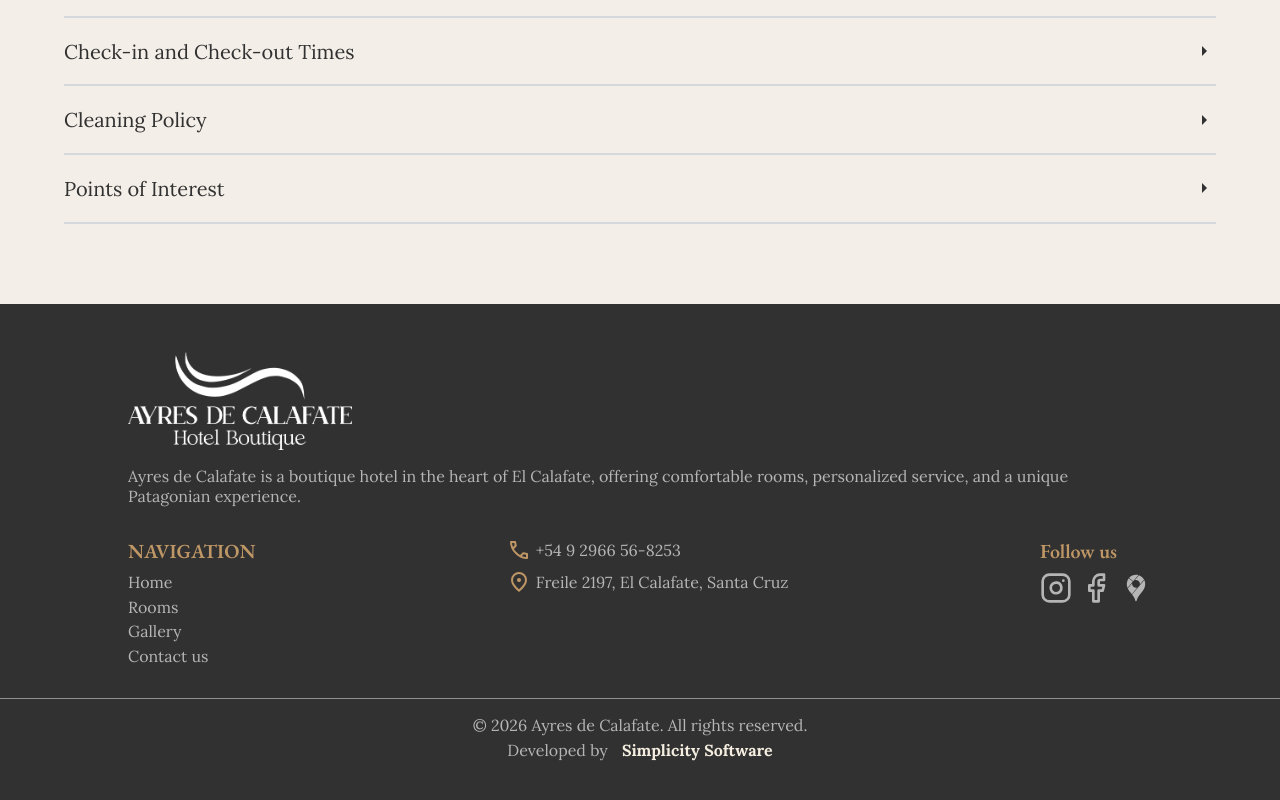
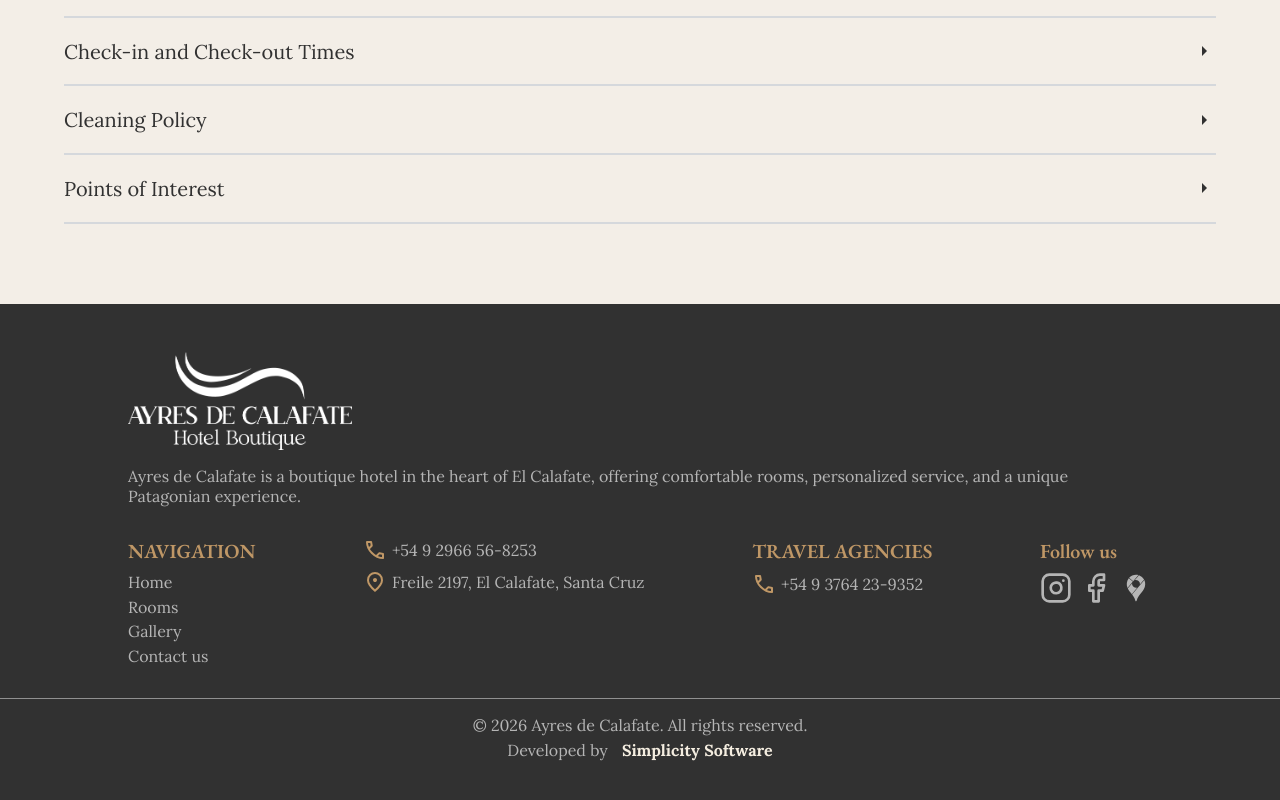
Before and after one commit to juanicenteno/hotel_ayres_calafate_next, a Next.js app: page /en/spa in a window 1280 px wide. Shown: the part 3536-4336 px from the top of the page. Built offline with nearby package versions, Linux system fonts and the light colour scheme; a web font is replaced by a local one.

Commit message:
actualizando hero contact, agregando seccion 'agencias de viajes' en footer

```diff
--- a/messages/en.json
+++ b/messages/en.json
@@ -52,6 +52,7 @@
     "discover_ayres": "Discover Ayres with all the comforts",
     "home_discover_text": "Escape the routine and live a unique experience in El Calafate, Argentina. Our boutique hotel invites you to discover an exclusive retreat at the gateway to the majestic Perito Moreno Glacier. Surrounded by dreamlike landscapes, here you’ll find a space where tranquility and comfort combine to enrich your senses. Immerse yourself in the Patagonian beauty, enjoy the warmth of our hospitality, and let yourself be carried away by the charm of a destination that blends nature, history, and luxury.",
     "navegation": "NAVIGATION",
+    "agencies": "TRAVEL AGENCIES",
     "follow_us": "Follow us",
     "about_us": "About Us",
     "search": "Search",
--- a/messages/es.json
+++ b/messages/es.json
@@ -53,6 +53,7 @@
     "discover_ayres": "Descubre Ayres con todas las comodidades",
     "home_discover_text": "Escápate de la rutina y vive una experiencia única en El Calafate, Argentina. Nuestro hotel boutique te invita a descubrir un refugio exclusivo en la puerta de entrada al majestuoso glaciar Perito Moreno. Rodeado de paisajes de ensueño, aquí encontrarás un espacio donde la tranquilidad y el confort se combinan para enriquecer tus sentidos. Sumérgete en la belleza patagónica, disfruta de la calidez de nuestra hospitalidad y déjate envolver por el encanto de un destino que conecta naturaleza, historia y lujo.",
     "navegation": "NAVEGACIÓN",
+    "agencies": "AGENCIAS DE VIAJES",
     "follow_us": "Síguenos",
     "about_us": "Sobre Nosotros",
     "disponibility": "Disponibilidad",
--- a/messages/pt.json
+++ b/messages/pt.json
@@ -53,6 +53,7 @@
     "discover_ayres": "Descubra o Ayres com todo o conforto",
     "home_discover_text": "Fuja da rotina e viva uma experiência única em El Calafate, Argentina. Nosso hotel boutique convida você a descobrir um refúgio exclusivo na porta de entrada para o majestoso Glaciar Perito Moreno. Cercado por paisagens de sonho, aqui você encontrará um espaço onde tranquilidade e conforto se unem para enriquecer seus sentidos. Mergulhe na beleza patagônica, desfrute do calor da nossa hospitalidade e deixe-se envolver pelo charme de um destino que combina natureza, história e luxo.",
     "navegation": "Navegação",
+    "agencies": "Agências de Viagens",
     "follow_us": "Siga-nos",
     "about_us": "Sobre Nós",
     "disponibility": "Disponibilidade",
--- a/src/app/[locale]/contact/page.jsx
+++ b/src/app/[locale]/contact/page.jsx
@@ -39,7 +39,7 @@ function Contacto() {
         <>
             <SectionHero
                 className={styles.heroContact}
-                imageSrc="/images/webp_new/78.webp"
+                imageSrc="/images/webp_new/28.webp"
                 title={t('contact_us')}
                 subtitle={t('contact_text')}
             />
--- a/src/components/Footer/Footer.jsx
+++ b/src/components/Footer/Footer.jsx
@@ -75,6 +75,13 @@ function Footer() {
                 <span>Freile 2197, El Calafate, Santa Cruz</span>
               </div>
             </article>
+            <article className={styles.footerNavegation}>
+              <h3>{t('agencies')}</h3>
+              <div className={styles.travel_agencies_number}>
+                <svg xmlns="http://www.w3.org/2000/svg" height="24px" viewBox="0 -960 960 960" width="24px" fill="#e3e3e3"><path d="M798-120q-125 0-247-54.5T329-329Q229-429 174.5-551T120-798q0-18 12-30t30-12h162q14 0 25 9.5t13 22.5l26 140q2 16-1 27t-11 19l-97 98q20 37 47.5 71.5T387-386q31 31 65 57.5t72 48.5l94-94q9-9 23.5-13.5T670-390l138 28q14 4 23 14.5t9 23.5v162q0 18-12 30t-30 12ZM241-600l66-66-17-94h-89q5 41 14 81t26 79Zm358 358q39 17 79.5 27t81.5 13v-88l-94-19-67 67ZM241-600Zm358 358Z" /></svg>
+                <span>+54 9 3764 23-9352</span>
+              </div>
+            </article>
             <article className={styles.socialMedia}>
               <h3>{t('follow_us')}</h3>
               <ul>
--- a/src/components/Footer/Footer.module.css
+++ b/src/components/Footer/Footer.module.css
@@ -47,6 +47,19 @@
 .footerContact svg {
     fill: var(--gold);
 }
+
+.travel_agencies_number{
+    display: flex;
+    align-items: center;
+    gap: .3rem;
+    color: #b5b5b5;
+    color: #b5b5b5;
+}
+
+.footerNavegation svg {
+    fill: var(--gold);
+}
+
 
 .footerNavegation {
     display: flex;
```
